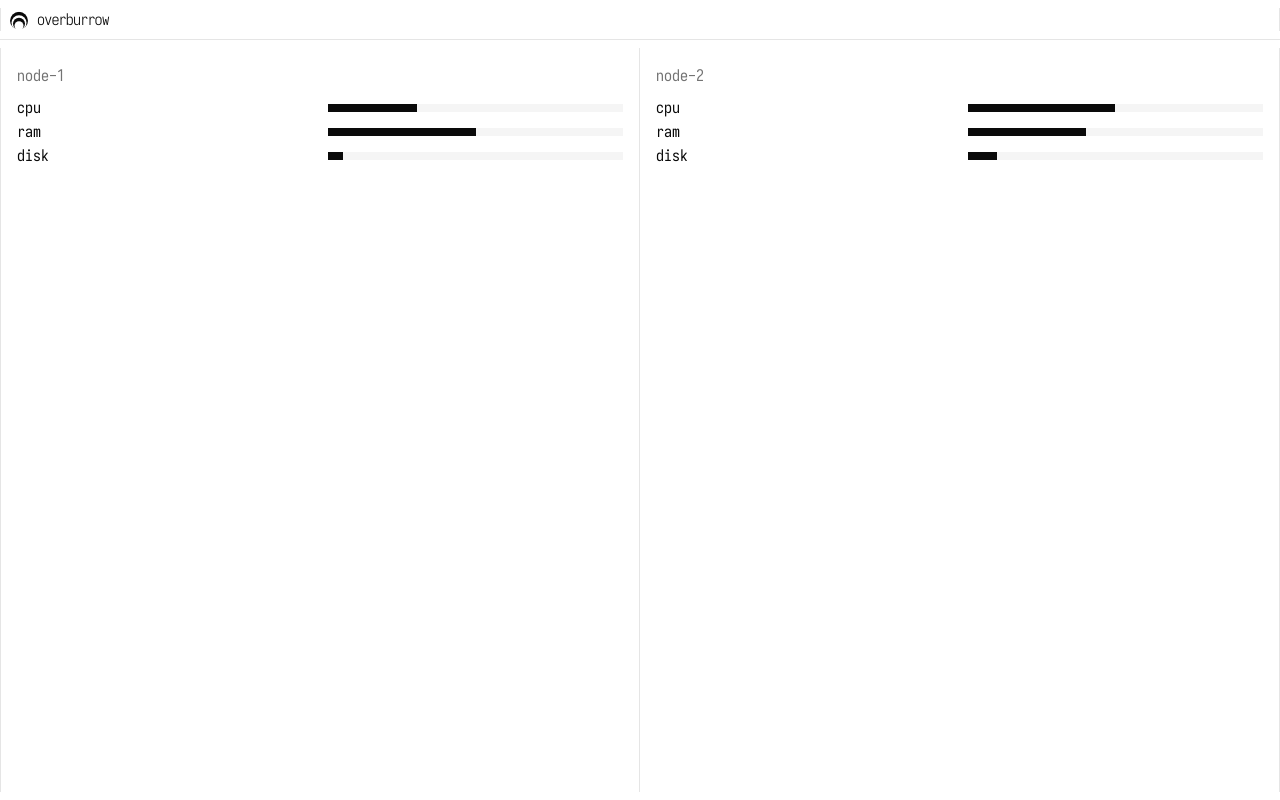
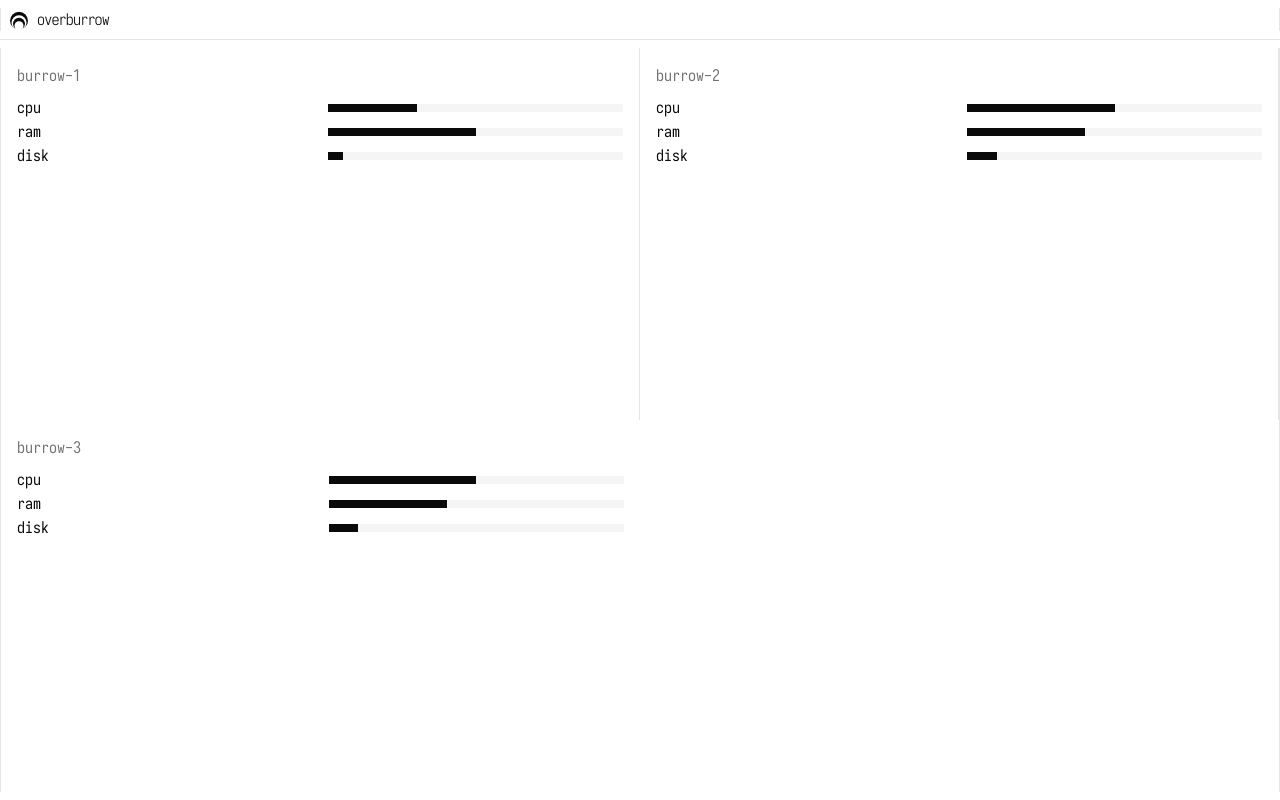
Before and after one commit to overburrow/website, a Next.js app: page /stats in a window 1280 px wide. Built offline with nearby package versions, Linux system fonts and the light colour scheme.

Commit message:
chore: update stats page with burrow names and add a third burrow
- Updates the stats page to display burrow names instead of generic node names.
- Adds a third burrow to the stats page for better representation.

```diff
--- a/src/app/(routes)/stats/page.tsx
+++ b/src/app/(routes)/stats/page.tsx
@@ -1,6 +1,6 @@
 const nodes = [
 	{
-		name: "node-1",
+		name: "burrow-1",
 		stats: [
 			{ label: "cpu", value: 0.3 },
 			{ label: "ram", value: 0.5 },
@@ -8,7 +8,15 @@ const nodes = [
 		],
 	},
 	{
-		name: "node-2",
+		name: "burrow-2",
+		stats: [
+			{ label: "cpu", value: 0.5 },
+			{ label: "ram", value: 0.4 },
+			{ label: "disk", value: 0.1 },
+		],
+	},
+	{
+		name: "burrow-3",
 		stats: [
 			{ label: "cpu", value: 0.5 },
 			{ label: "ram", value: 0.4 },
```
